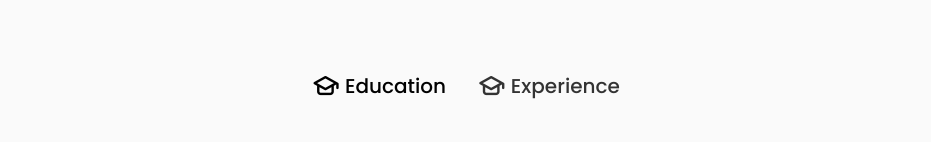
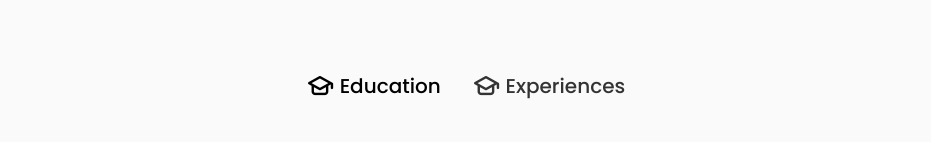
Before and after one commit to leenock/portfolio_trial_two, a React (Create React App) app: page / in a window 1280 px wide. Shown: the part 2326-2468 px from the top of the page, without its empty margins (174-1105 px from the left). Built offline with nearby package versions, Linux system fonts and the light colour scheme.

Commit message:
New updates

```diff
--- a/src/App.js
+++ b/src/App.js
@@ -7,7 +7,7 @@ import Skills from './components/skills/Skills';
 import Services from './components/services/Services';
 import Projects from './components/projects/Projects';
 import Qualification from './components/qualification/Qualification';
-import Testmonials from './components/testmonials/Testmonials';
+//import Testmonials from './components/testmonials/Testmonials';
 
 function App() {
   return (
@@ -20,10 +20,12 @@ function App() {
         < Services />
         < Projects />
         < Qualification />
-        < Testmonials/>
+
     </main>
     </>
   );
 }
 
 export default App;
+
+// one page application websites without pages.
--- a/src/components/header/header.css
+++ b/src/components/header/header.css
@@ -4,7 +4,7 @@
     top: 0;
     left: 0;
     z-iindex: var (--z-fixed);
-    background-color: var(--body-color);
+    background-color: white;
 }
 .nav {
     height: calc(var(--header-height) + 1.5rem);
--- a/src/components/qualification/Qualification.jsx
+++ b/src/components/qualification/Qualification.jsx
@@ -29,7 +29,7 @@ const Qualification = () => {
             >
                 <i className="uil uil-graduation-cap
                      qualification__icon"></i>
-                     Experience
+                     Experiences
             </div>
          </div>
          <div className="qualification__sections">
```
Also changed, not shown: package.json (+4 -4 lines), src/components/testmonials/Testmonials.jsx (+5 -3 lines), 1 other file (tests, documents, lock files or other folders).
